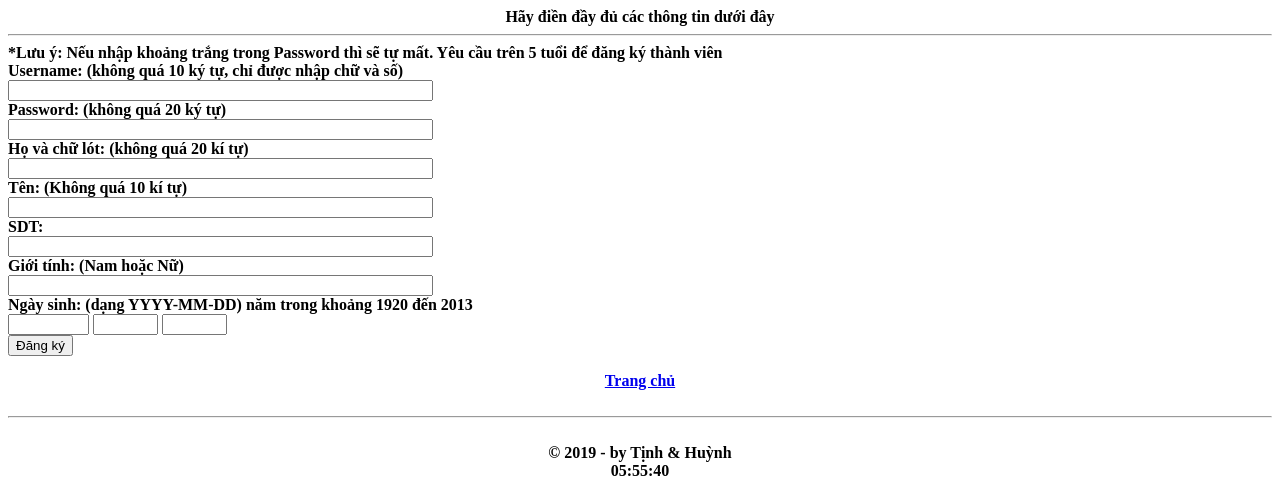
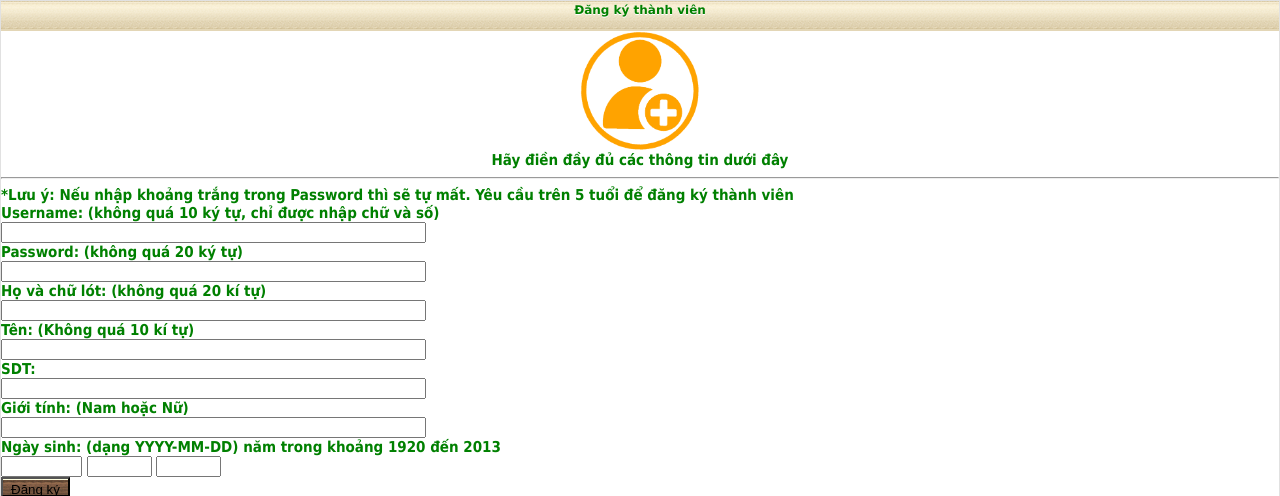
Before and after one commit to quoctinhtk52/WebDemo, a PHP site: the page made by source web/reg.php in a window 1280 px wide. Shown: the top 496 px of the page. Run offline with PHP 8.4, Linux system fonts and the light colour scheme; the visitor is signed in with stand-in values (Sample User, id 1); data that the repository does not hold is empty.

Commit message:
Update file reg.php lan 2

```diff
--- a/source web/reg.php
+++ b/source web/reg.php
@@ -1,6 +1,10 @@
 <?php
 ob_start();
-
+$title='Đăng ký';
+include('system/include/settings.inc');
+include('system/include/head.inc');
+echo '<div class="title"><center>Đăng ký thành viên</center></div><div>';
+echo '<center><img src="member.gif" width = 120px height = 120px></center>';
 if($thonline == 0)
 {
 if (isset($_GET['null']))
```
